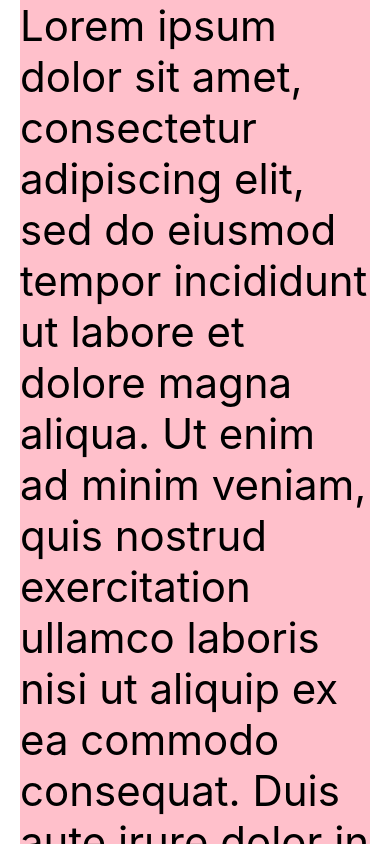
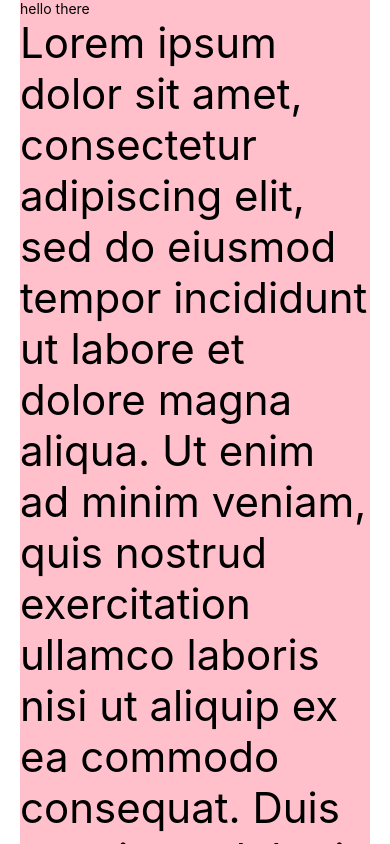
Before and after one commit to Hussain-hamim/Taskly, a React Native app: screen / in a window 390 px wide. Built offline with nearby package versions, Linux system fonts and the light colour scheme.

Commit message:
maintainVisibleContentPosition and more props

```diff
--- a/App.js
+++ b/App.js
@@ -5,6 +5,7 @@
   SafeAreaView,
   ScrollView,
   StatusBar,
+  TextInput,
 } from "react-native";
 
 const App = () => {
@@ -19,8 +20,28 @@
         contentOffset={{ x: 0, y: 0 }} // starting scroll offset
         decelerationRate="normal"
         disableIntervalMomentum={true} // stop at the next index, good for pagination
+        endFillColor={"yellow"}
+        fadingEdgeLength={10}
+        horizontal={false}
+        keyboardDismissMode="on-drag"
+        keyboardShouldPersistTaps="always"
+        maintainVisibleContentPosition={{
+          minIndexForVisible: 3,
+          autoscrollToTopThreshold: 10,
+        }}
+        indicatorStyle="orchid"
       >
+        <TextInput placeholder="hello there" />
         <Text style={styles.text}>
+          Lorem ipsum dolor sit amet, consectetur adipiscing elit, sed do
+          eiusmod tempor incididunt ut labore et dolore magna aliqua. Ut enim ad
+          minim veniam, quis nostrud exercitation ullamco laboris nisi ut
+          aliquip ex ea commodo consequat. Duis aute irure dolor in velit esse
+          cillum dolore eu fugiat nulla pariatur. Excepteur sint occaecat
+          cupidatat non proident, sunt in culpa qui officia deserunt mollit anim
+          id est laborum.
+        </Text>
+        <Text style={[styles.text, { backgroundColor: "#17576c" }]}>
           Lorem ipsum dolor sit amet, consectetur adipiscing elit, sed do
           eiusmod tempor incididunt ut labore et dolore magna aliqua. Ut enim ad
           minim veniam, quis nostrud exercitation ullamco laboris nisi ut
@@ -30,7 +51,15 @@
           minim veniam, quis nostrud exercitation ullamco laboris nisi ut
           aliquip ex ea commodo consequat. Duis aute irure dolor in
           reprehenderit in voluptate velit esse cillum dolore eu fugiat nulla
-          pariatur. Excepteur sint occaecat cupidatat non proident, sunt in
+          pat non proident, sunt in minim veniam, quis nostrud exercitation
+          ullamco laboris nisi ut aliquip ex ea commodo consequat. Duis aute
+          irure dolor in reprehenderit in voluptate velit esse cillum dolore eu
+          fugiat nulla pariatur. Excepteur sint occaecat cupidatat non proident,
+          sunt in culpa qui officia deserunt mollit anim id est laborum.
+        </Text>
+        <Text style={[styles.text, { backgroundColor: "red" }]}>
+          Lorem ipsum dolor sit amet, consectetur adipiscing elit, sed do
+          eiusmod tempor incididunt ut labore et dolore magna aliqua. Ut enim ad
           minim veniam, quis nostrud exercitation ullamco laboris nisi ut
           aliquip ex ea commodo consequat. Duis aute irure dolor in
           reprehenderit in voluptate velit esse cillum dolore eu fugiat nulla
@@ -38,7 +67,15 @@
           minim veniam, quis nostrud exercitation ullamco laboris nisi ut
           aliquip ex ea commodo consequat. Duis aute irure dolor in
           reprehenderit in voluptate velit esse cillum dolore eu fugiat nulla
-          pariatur. Excepteur sint occaecat cupidatat non proident, sunt in
+          pat non proident, sunt in minim veniam, quis nostrud exercitation
+          ullamco laboris nisi ut aliquip ex ea commodo consequat. Duis aute
+          irure dolor in reprehenderit in voluptate velit esse cillum dolore eu
+          fugiat nulla pariatur. Excepteur sint occaecat cupidatat non proident,
+          sunt in culpa qui officia deserunt mollit anim id est laborum.
+        </Text>
+        <Text style={[styles.text, { backgroundColor: "green" }]}>
+          Lorem ipsum dolor sit amet, consectetur adipiscing elit, sed do
+          eiusmod tempor incididunt ut labore et dolore magna aliqua. Ut enim ad
           minim veniam, quis nostrud exercitation ullamco laboris nisi ut
           aliquip ex ea commodo consequat. Duis aute irure dolor in
           reprehenderit in voluptate velit esse cillum dolore eu fugiat nulla
@@ -46,8 +83,43 @@
           minim veniam, quis nostrud exercitation ullamco laboris nisi ut
           aliquip ex ea commodo consequat. Duis aute irure dolor in
           reprehenderit in voluptate velit esse cillum dolore eu fugiat nulla
+          pat non proident, sunt in minim veniam, quis nostrud exercitation
+          ullamco laboris nisi ut aliquip ex ea commodo consequat. Duis aute
+          irure dolor in reprehenderit in voluptate velit esse cillum dolore eu
+          fugiat nulla pariatur. Excepteur sint occaecat cupidatat non proident,
+          sunt in culpa qui officia deserunt mollit anim id est laborum.
+        </Text>
+        <Text style={[styles.text, { backgroundColor: "#576857" }]}>
+          Lorem ipsum dolor sit amet, consectetur adipiscing elit, sed do
+          eiusmod tempor incididunt ut labore et dolore magna aliqua. Ut enim ad
+          minim veniam, quis nostrud exercitation ullamco laboris nisi ut
+          aliquip ex ea commodo consequat. Duis aute irure dolor in
+          reprehenderit in voluptate velit esse cillum dolore eu fugiat nulla
           pariatur. Excepteur sint occaecat cupidatat non proident, sunt in
-          culpa qui officia deserunt mollit anim id est laborum.
+          minim veniam, quis nostrud exercitation ullamco laboris nisi ut
+          aliquip ex ea commodo consequat. Duis aute irure dolor in
+          reprehenderit in voluptate velit esse cillum dolore eu fugiat nulla
+          pat non proident, sunt in minim veniam, quis nostrud exercitation
+          ullamco laboris nisi ut aliquip ex ea commodo consequat. Duis aute
+          irure dolor in reprehenderit in voluptate velit esse cillum dolore eu
+          fugiat nulla pariatur. Excepteur sint occaecat cupidatat non proident,
+          sunt in culpa qui officia deserunt mollit anim id est laborum.
+        </Text>
+        <Text style={[styles.text, { backgroundColor: "#9b63b3" }]}>
+          Lorem ipsum dolor sit amet, consectetur adipiscing elit, sed do
+          eiusmod tempor incididunt ut labore et dolore magna aliqua. Ut enim ad
+          minim veniam, quis nostrud exercitation ullamco laboris nisi ut
+          aliquip ex ea commodo consequat. Duis aute irure dolor in
+          reprehenderit in voluptate velit esse cillum dolore eu fugiat nulla
+          pariatur. Excepteur sint occaecat cupidatat non proident, sunt in
+          minim veniam, quis nostrud exercitation ullamco laboris nisi ut
+          aliquip ex ea commodo consequat. Duis aute irure dolor in
+          reprehenderit in voluptate velit esse cillum dolore eu fugiat nulla
+          pat non proident, sunt in minim veniam, quis nostrud exercitation
+          ullamco laboris nisi ut aliquip ex ea commodo consequat. Duis aute
+          irure dolor in reprehenderit in voluptate velit esse cillum dolore eu
+          fugiat nulla pariatur. Excepteur sint occaecat cupidatat non proident,
+          sunt in culpa qui officia deserunt mollit anim id est laborum.
         </Text>
       </ScrollView>
     </SafeAreaView>
```
